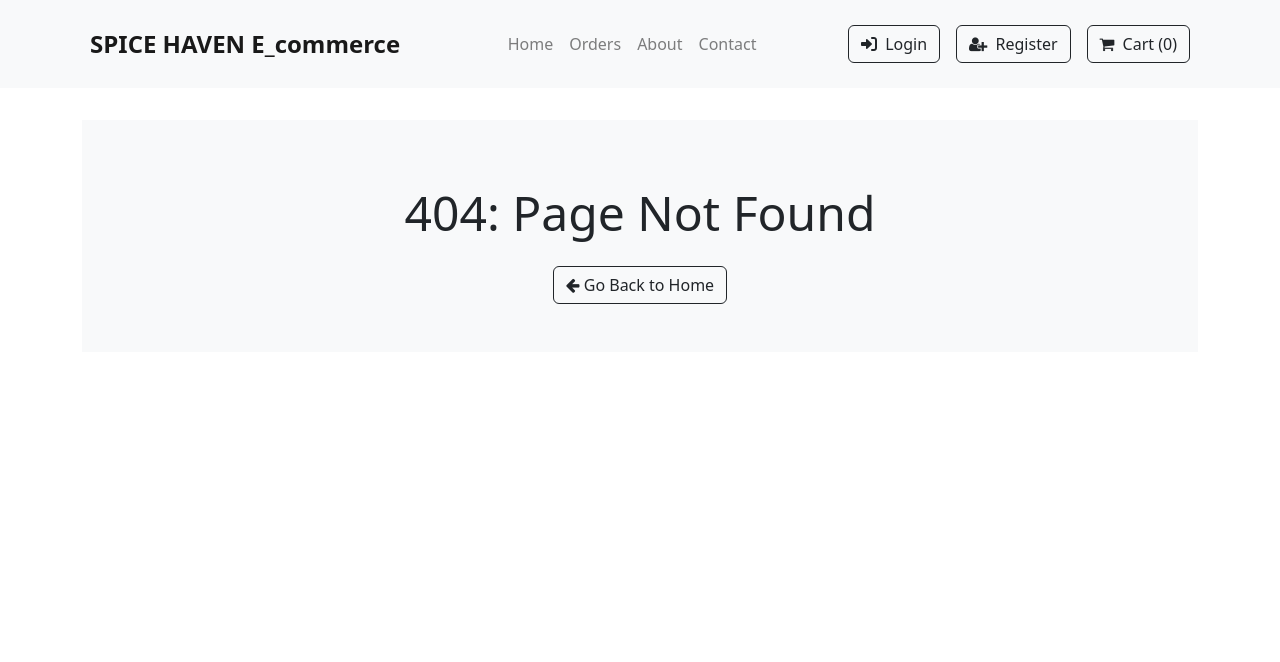
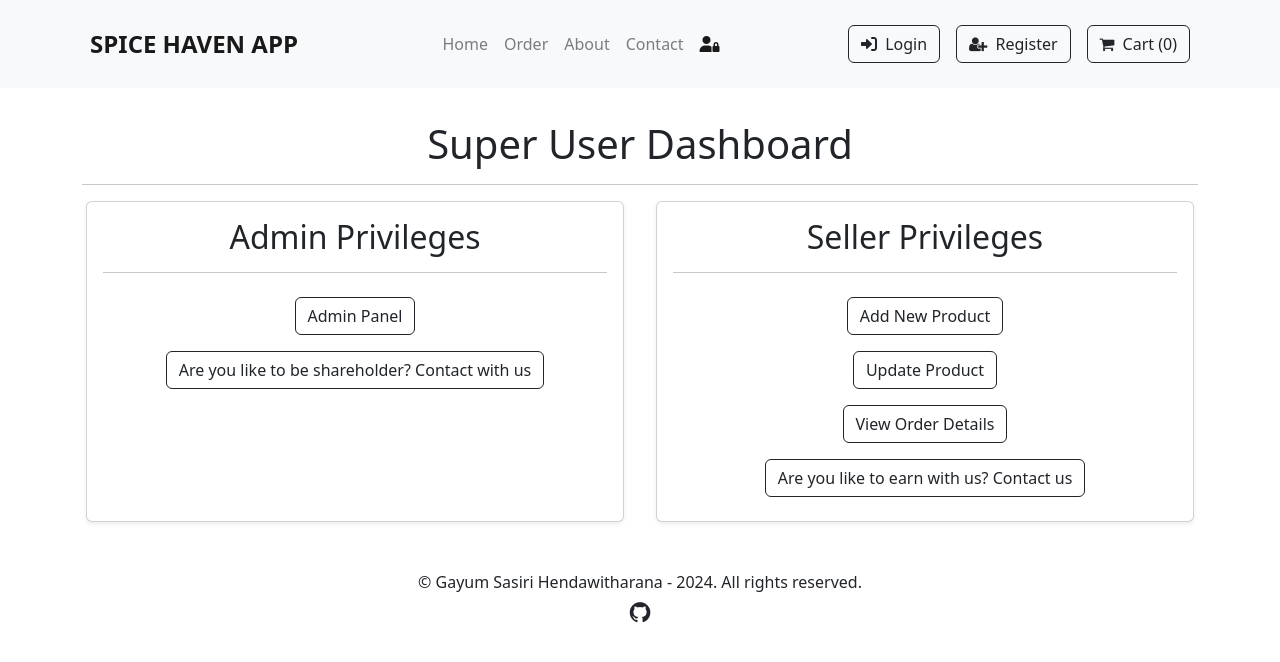
Before and after one commit to gayumSasiri/Spice_Haven_E_Commerce_Frontend, a React (Create React App) app: page /superuser in a window 1280 px wide. Before the commit this address had no page. Shown: the top 662 px of the page. Built offline with nearby package versions, Linux system fonts and the light colour scheme.

Commit message:
installed bootrap icons & superuser dashboard interface implemented

```diff
--- a/package.json
+++ b/package.json
@@ -10,6 +10,7 @@
     "@testing-library/react": "^13.4.0",
     "@testing-library/user-event": "^13.5.0",
     "bootstrap": "^5.3.3",
+    "bootstrap-icons": "^1.11.3",
     "font-awesome": "^4.7.0",
     "react": "^18.2.0",
     "react-dom": "^18.2.0",
--- a/src/components/Navbar.jsx
+++ b/src/components/Navbar.jsx
@@ -7,7 +7,7 @@ const Navbar = () => {
     return (
         <nav className="navbar navbar-expand-lg navbar-light bg-light py-3 sticky-top">
             <div className="container">
-                <NavLink className="navbar-brand fw-bold fs-4 px-2" to="/"> SPICE HAVEN E_commerce</NavLink>
+                <NavLink className="navbar-brand fw-bold fs-4 px-2" to="/"> SPICE HAVEN APP</NavLink>
                 <button className="navbar-toggler mx-2" type="button" data-toggle="collapse" data-target="#navbarSupportedContent" aria-controls="navbarSupportedContent" aria-expanded="false" aria-label="Toggle navigation">
                     <span className="navbar-toggler-icon"></span>
                 </button>
@@ -15,16 +15,19 @@ const Navbar = () => {
                 <div className="collapse navbar-collapse" id="navbarSupportedContent">
                     <ul className="navbar-nav m-auto my-2 text-center">
                         <li className="nav-item">
-                            <NavLink className="nav-link" to="/">Home </NavLink>
+                            <NavLink className="nav-link" to="/">Home</NavLink>
                         </li>
                         <li className="nav-item">
-                            <NavLink className="nav-link" to="/Orders">Orders</NavLink>
+                            <NavLink className="nav-link" to="/Orders">Order</NavLink>
                         </li>
                         <li className="nav-item">
                             <NavLink className="nav-link" to="/about">About</NavLink>
                         </li>
                         <li className="nav-item">
                             <NavLink className="nav-link" to="/contact">Contact</NavLink>
+                        </li>
+                        <li className="nav-item">
+                            <NavLink className="nav-link" to="/superuser"><i className="fa fa-user-lock"></i></NavLink>
                         </li>
                     </ul>
                     <div className="buttons text-center">
--- a/src/index.js
+++ b/src/index.js
@@ -24,6 +24,7 @@ import {
   OrderDetails,
   AdminPanel,
   NotAuthorizedPage,
+  SuperUserPage,
 } from "./pages";
 import ScrollToTop from "./components/ScrollToTop";
 import { Toaster } from "react-hot-toast";
@@ -46,6 +47,7 @@ root.render(
           <Route path="/product/*" element={<PageNotFound />} />
           <Route path="/resetpassword/*" element={<ResetPassword />} />
           <Route path="/notauthorized" element={<NotAuthorizedPage />} />
+          <Route path="/superuser" element={<SuperUserPage />} />
 
           {/* Seller special pages */}
           <Route path="/newproduct" element={
--- /dev/null
+++ b/src/pages/SuperUserPage.jsx
@@ -0,0 +1,73 @@
+import React from 'react';
+import { Footer, Navbar } from "../components";
+import { Link } from 'react-router-dom';
+
+const SuperUserPage = () => {
+  return (
+    <>
+      <Navbar />
+      <div className="container my-3 py-3">
+        <h1 className="text-center">Super User Dashboard</h1>
+        <hr />
+        <div className="row">
+          {/* Admin Privileges */}
+          <div className="col-md-6 mb-3 px-3">
+            <div className="card h-100 shadow-sm hover-shadow">
+              <div className="card-body">
+                <h2 className="card-title text-center">Admin Privileges</h2>
+                <hr />
+                <ul className="list-group list-group-flush">
+                  <li className="list-group-item text-center">
+                    <Link to="/adminpanel" className="btn btn-outline-dark">
+                      Admin Panel
+                    </Link>
+                  </li>
+                  <li className="list-group-item text-center">
+                    <Link to="/contact" className="btn btn-outline-dark">
+                      Are you like to be shareholder? Contact with us
+                    </Link>
+                  </li>
+                </ul>
+              </div>
+            </div>
+          </div>
+
+          {/* Seller Privileges */}
+          <div className="col-md-6 mb-3 px-3">
+            <div className="card h-100 shadow-sm hover-shadow">
+              <div className="card-body">
+                <h2 className="card-title text-center">Seller Privileges</h2>
+                <hr />
+                <ul className="list-group list-group-flush">
+                  <li className="list-group-item text-center">
+                    <Link to="/newproduct" className="btn btn-outline-dark">
+                      Add New Product
+                    </Link>
+                  </li>
+                  <li className="list-group-item text-center">
+                    <Link to="/updateproduct/:id" className="btn btn-outline-dark">
+                      Update Product
+                    </Link>
+                  </li>
+                  <li className="list-group-item text-center">
+                    <Link to="/orderdetails/:id" className="btn btn-outline-dark">
+                      View Order Details
+                    </Link>
+                  </li>
+                  <li className="list-group-item text-center">
+                    <Link to="/contact" className="btn btn-outline-dark">
+                      Are you like to earn with us? Contact us
+                    </Link>
+                  </li>
+                </ul>
+              </div>
+            </div>
+          </div>
+        </div>
+      </div>
+      <Footer />
+    </>
+  );
+};
+
+export default SuperUserPage;
--- a/src/pages/index.js
+++ b/src/pages/index.js
@@ -15,3 +15,4 @@ export { default as UpdateProduct } from './UpdateProduct';
 export { default as OrderDetails } from './OrderDetails';
 export { default as AdminPanel } from './AdminPanel';
 export { default as NotAuthorizedPage } from './NotAuthorizedPage';
+export { default as SuperUserPage } from './SuperUserPage';
```
Also changed, not shown: 1 other file (tests, documents, lock files or other folders).
